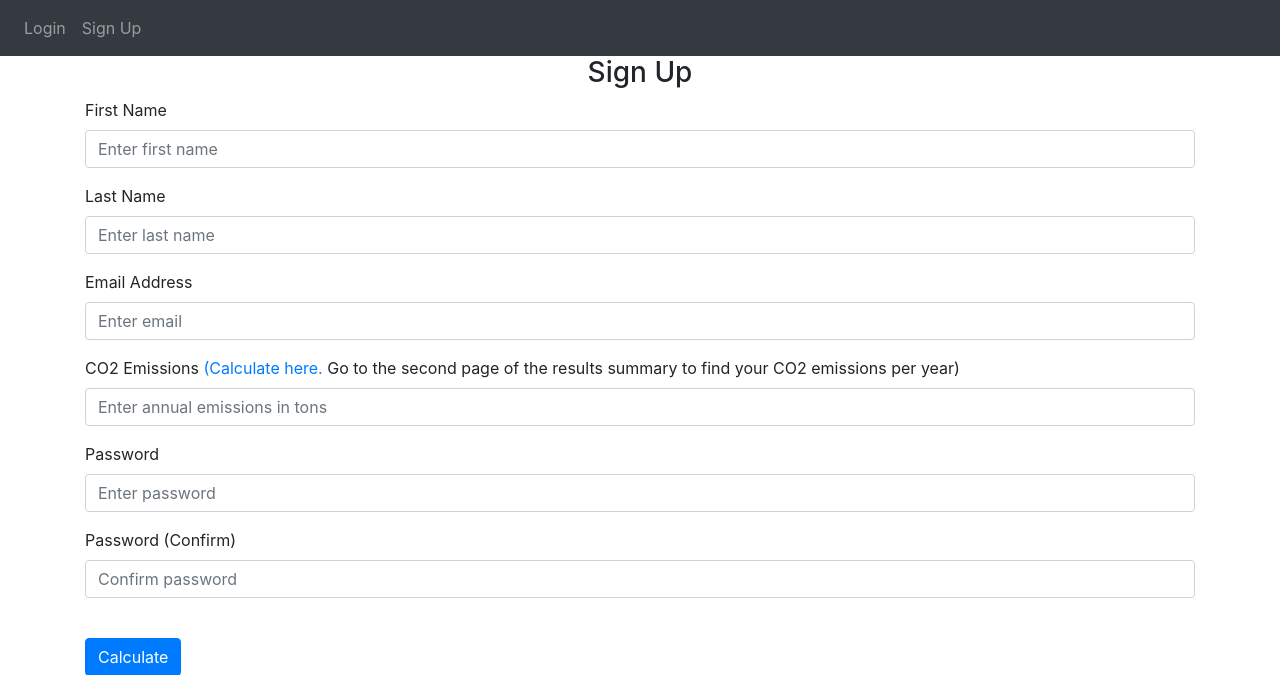
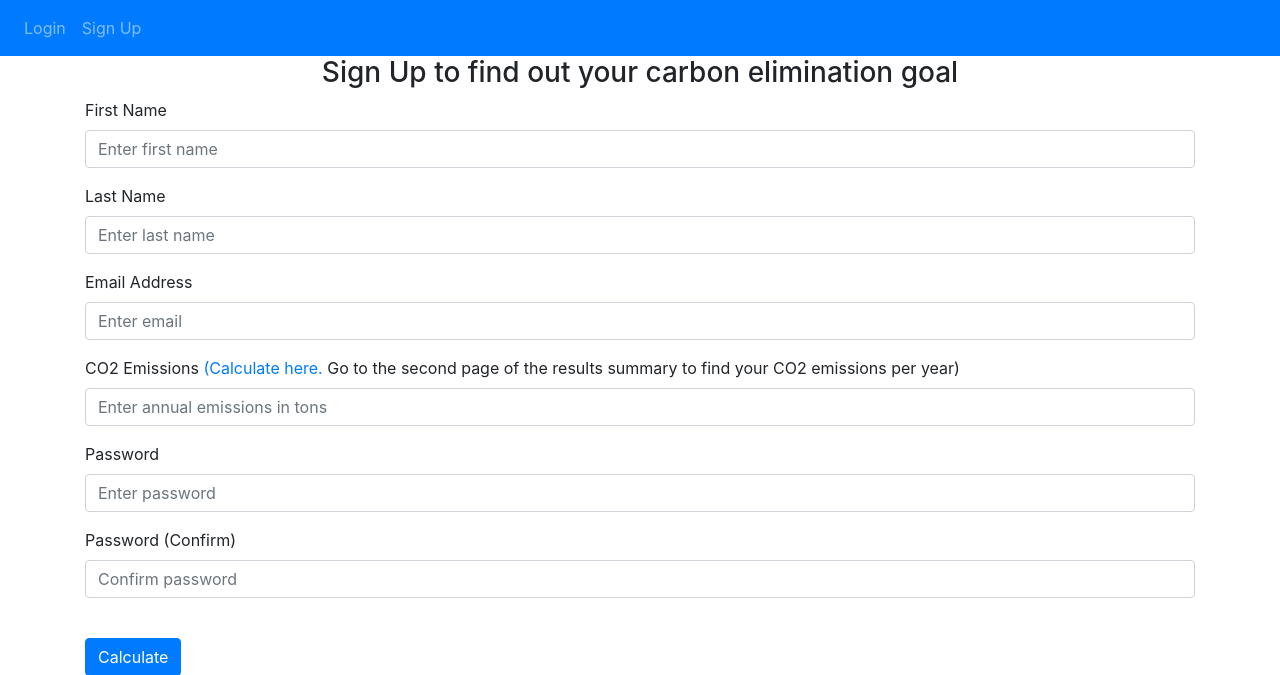
Before and after one commit to awils415/Carbonbusters, a Flask app: page /sign-up in a window 1280 px wide. Shown: the top 675 px of the page. Run offline with Flask 2, Linux system fonts and the light colour scheme; some libraries are stand-ins or nearby versions.

Commit message:
DT html edits

```diff
--- a/website/auth.py
+++ b/website/auth.py
@@ -67,7 +67,7 @@ def sign_up():
             db.session.add(new_user)
             db.session.commit()
             login_user(new_user, remember=True)
-            flash('Your carbon offset goal has been calculated!', category='success')
+            flash('Your carbon offset goal has been calculated! We\'re so proud of you!', category='success')
             return redirect(url_for('views.home'))
 
     return render_template("sign_up.html", user=current_user)
--- a/website/templates/base.html
+++ b/website/templates/base.html
@@ -18,7 +18,7 @@
     <title>{% block title %}Home{% endblock %}</title>
   </head>
   <body>
-    <nav class="navbar navbar-expand-lg navbar-dark bg-dark">
+    <nav class="navbar navbar-expand-lg navbar-dark bg-primary">
       <button
         class="navbar-toggler"
         type="button"
@@ -30,7 +30,7 @@
       <div class="collapse navbar-collapse" id="navbar">
         <div class="navbar-nav">
           {% if user.is_authenticated %}
-          <a class="nav-item nav-link" id="home" href="/">Home</a>
+          <a class="nav-item nav-link" id="home" href="/">CarbonBusters</a>
           <a class="nav-item nav-link" id="logout" href="/logout">Logout</a>
           {% else %}
           <a class="nav-item nav-link" id="login" href="/login">Login</a>
--- a/website/templates/login.html
+++ b/website/templates/login.html
@@ -1,7 +1,7 @@
 {% extends "base.html" %} {% block title %}Login{% endblock %} {% block content
     %}
     <form method="POST">
-      <h3 align="center">Login</h3>
+      <h3 align="center">Login to your CarbonBusters account</h3>
       <div class="form-group">
         <label for="email">Email Address</label>
         <input
--- a/website/templates/sign_up.html
+++ b/website/templates/sign_up.html
@@ -1,7 +1,7 @@
 {% extends "base.html" %} {% block title %}Sign Up{% endblock %} {% block
     content %}
     <form method="POST">
-      <h3 align="center">Sign Up</h3>
+      <h3 align="center">Sign Up to find out your carbon elimination goal</h3>
       <div class="form-group">
         <label for="firstName">First Name</label>
         <input
```
